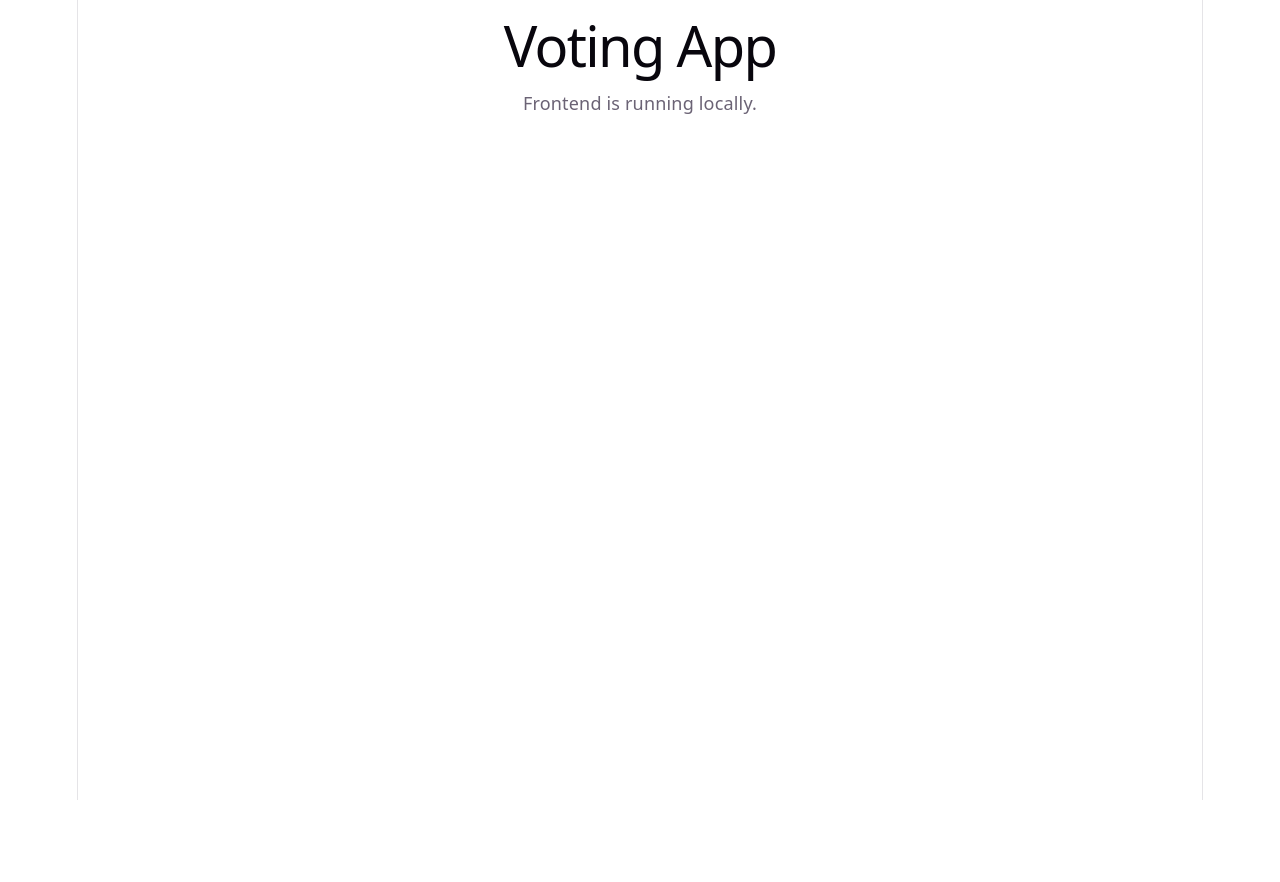
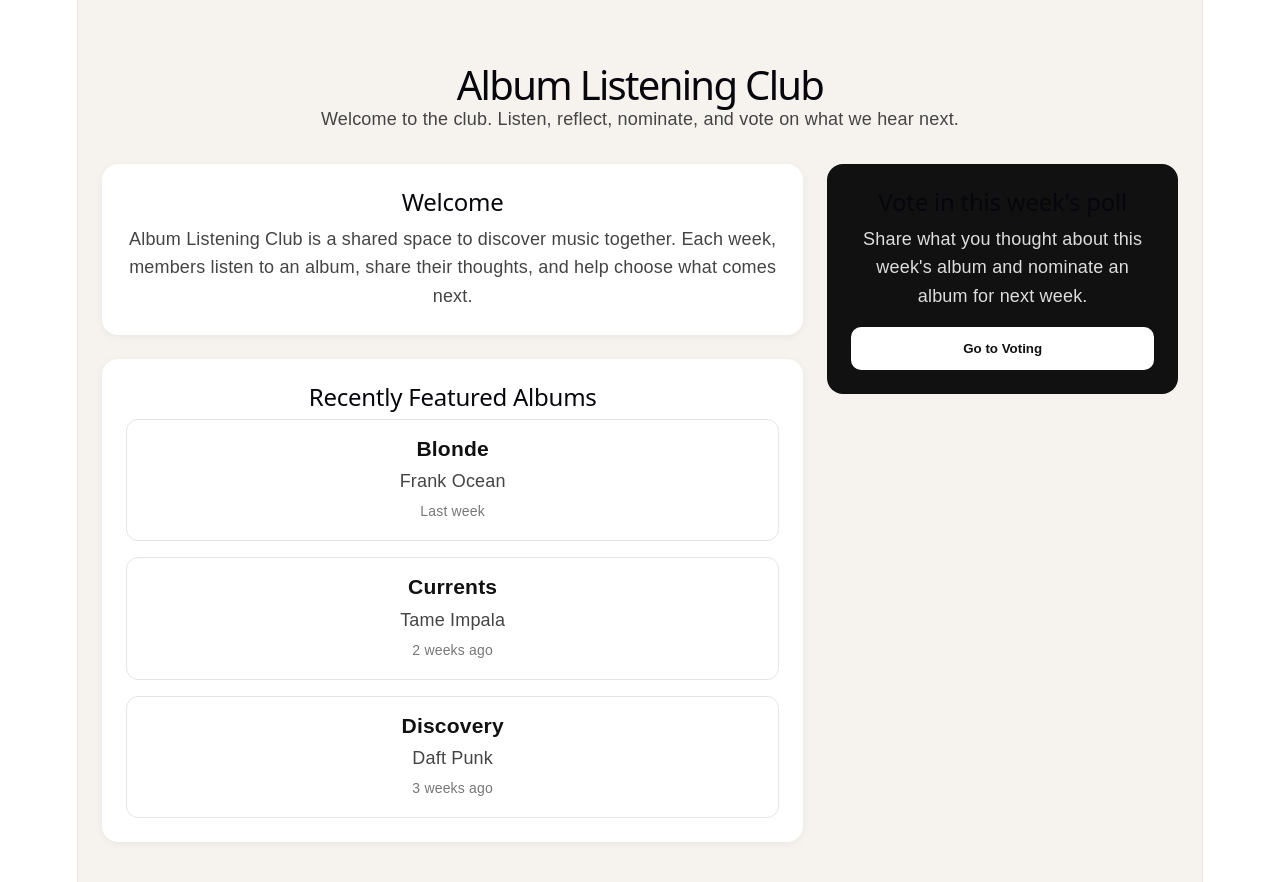
Before and after one commit to adenstamm/alc-website, a React (Vite) app in the folder voting-frontend/: page / in a window 1280 px wide. Before the commit the page ends 800 px from the top, so only its background shows below. Built offline with nearby package versions, Linux system fonts and the light colour scheme.

Commit message:
more boilerplate

```diff
--- a/voting-frontend/src/App.jsx
+++ b/voting-frontend/src/App.jsx
@@ -1,8 +1,175 @@
 function App() {
+  const recentAlbums = [
+    {
+      id: 1,
+      title: "Blonde",
+      artist: "Frank Ocean",
+      week: "Last week",
+    },
+    {
+      id: 2,
+      title: "Currents",
+      artist: "Tame Impala",
+      week: "2 weeks ago",
+    },
+    {
+      id: 3,
+      title: "Discovery",
+      artist: "Daft Punk",
+      week: "3 weeks ago",
+    },
+  ];
+
+  const currentVotingPhase = "nominations";
+  // TBI: this should come from me
+
+  function getVotingText() {
+    if (currentVotingPhase === "nominations") {
+      return {
+        title: "Vote in this week's poll",
+        description:
+          "Share what you thought about this week's album and nominate an album for next week.",
+        button: "Go to Voting",
+      };
+    }
+
+    if (currentVotingPhase === "primary") {
+      return {
+        title: "Vote in this week's poll",
+        description:
+          "Primary voting is live. Help decide which albums move on.",
+        button: "Go to Voting",
+      };
+    }
+
+    if (currentVotingPhase === "final") {
+      return {
+        title: "Vote in this week's poll",
+        description:
+          "Final voting is live. Choose next week's album.",
+        button: "Go to Voting",
+      };
+    }
+  }
+
+  const votingInfo = getVotingText();
+
   return (
-    <div>
-      <h1>Voting App</h1>
-      <p>Frontend is running locally.</p>
+    <div
+      style={{
+        minHeight: "100vh",
+        backgroundColor: "#f6f3ee",
+        color: "#111",
+        fontFamily: "Arial, sans-serif",
+      }}
+    >
+      <div
+        style={{
+          maxWidth: "1200px",
+          margin: "0 auto",
+          padding: "40px 24px",
+        }}
+      >
+        <h1 style={{ fontSize: "40px", marginBottom: "8px" }}>
+          Album Listening Club
+        </h1>
+        <p style={{ fontSize: "18px", marginBottom: "32px", color: "#444" }}>
+          Welcome to the club. Listen, reflect, nominate, and vote on what we hear next.
+        </p>
+
+        <div
+          style={{
+            display: "grid",
+            gridTemplateColumns: "2fr 1fr",
+            gap: "24px",
+            alignItems: "start",
+          }}
+        >
+          <main>
+            <section
+              style={{
+                background: "white",
+                padding: "24px",
+                borderRadius: "16px",
+                marginBottom: "24px",
+                boxShadow: "0 2px 8px rgba(0,0,0,0.05)",
+              }}
+            >
+              <h2 style={{ marginTop: 0 }}>Welcome</h2>
+              <p style={{ lineHeight: "1.6", color: "#444" }}>
+                Album Listening Club is a shared space to discover music together.
+                Each week, members listen to an album, share their thoughts, and help choose what comes next.
+              </p>
+            </section>
+
+            <section
+              style={{
+                background: "white",
+                padding: "24px",
+                borderRadius: "16px",
+                boxShadow: "0 2px 8px rgba(0,0,0,0.05)",
+              }}
+            >
+              <h2 style={{ marginTop: 0 }}>Recently Featured Albums</h2>
+
+              <div style={{ display: "flex", flexDirection: "column", gap: "16px" }}>
+                {recentAlbums.map((album) => (
+                  <div
+                    key={album.id}
+                    style={{
+                      padding: "16px",
+                      border: "1px solid #e5e5e5",
+                      borderRadius: "12px",
+                    }}
+                  >
+                    <h3 style={{ margin: "0 0 6px 0" }}>{album.title}</h3>
+                    <p style={{ margin: "0 0 4px 0", color: "#444" }}>
+                      {album.artist}
+                    </p>
+                    <p style={{ margin: 0, fontSize: "14px", color: "#777" }}>
+                      {album.week}
+                    </p>
+                  </div>
+                ))}
+              </div>
+            </section>
+          </main>
+
+          <aside>
+            <div
+              style={{
+                background: "#111",
+                color: "white",
+                padding: "24px",
+                borderRadius: "16px",
+                position: "sticky",
+                top: "24px",
+              }}
+            >
+              <h2 style={{ marginTop: 0 }}>{votingInfo.title}</h2>
+              <p style={{ lineHeight: "1.6", color: "#ddd" }}>
+                {votingInfo.description}
+              </p>
+
+              <button
+                style={{
+                  marginTop: "16px",
+                  width: "100%",
+                  padding: "14px",
+                  borderRadius: "10px",
+                  border: "none",
+                  background: "#fff",
+                  color: "#111",
+                  fontWeight: "bold",
+                  cursor: "pointer",
+                }}
+              >
+                {votingInfo.button}
+              </button>
+            </div>
+          </aside>
+        </div>
+      </div>
     </div>
   );
 }
```
Also changed, not shown: 2 other files (tests, documents, lock files or other folders).
